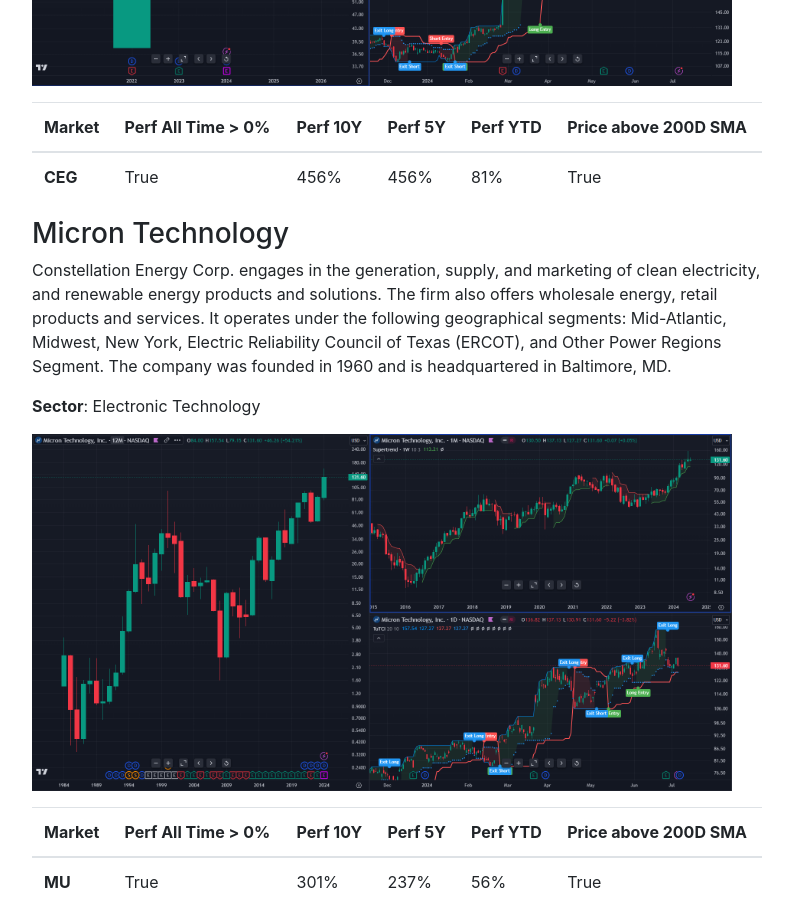
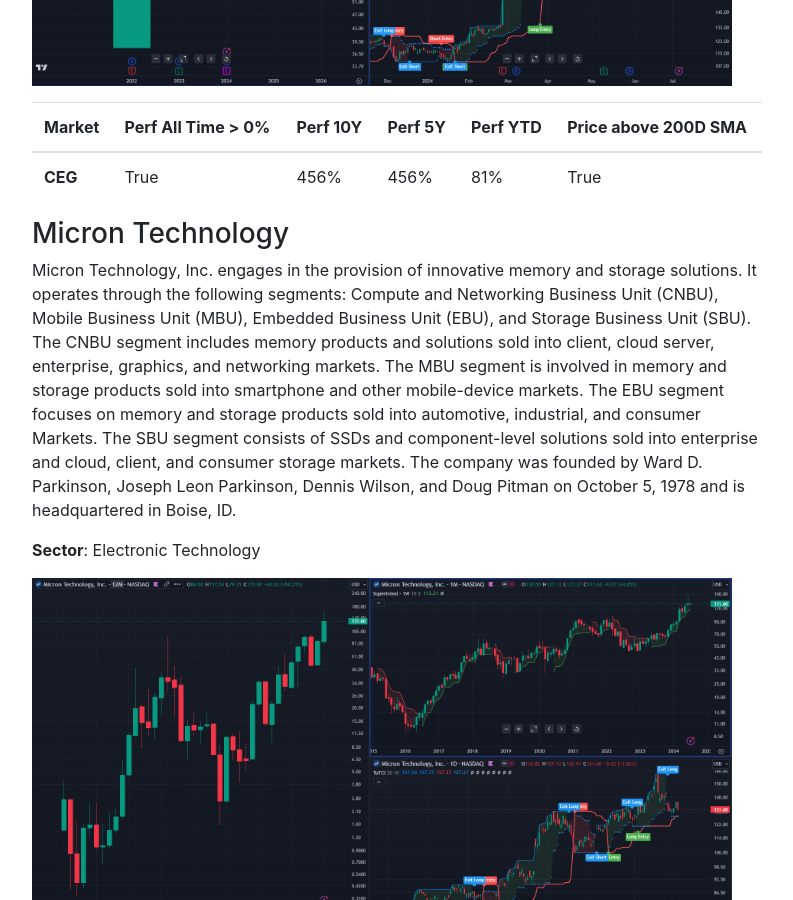
Before and after one commit to GeorgeFreelanceDeveloper/trend-follow.io, a Jekyll site: the page built from docs/_pages/markets.md, in a window 1280 px wide and 900 px high, scrolled down 8419 px. Shown: the whole window, without its empty margins (53-846 px from the left). Built offline with Jekyll 4.4.1, drawn with Linux system fonts in a browser that asks for light colours.

Commit message:
Markets page: correct information about Micron technology

```diff
--- a/docs/_pages/markets.md
+++ b/docs/_pages/markets.md
@@ -314,7 +314,7 @@
 </table>
 
 ### Micron Technology
-Constellation Energy Corp. engages in the generation, supply, and marketing of clean electricity, and renewable energy products and solutions. The firm also offers wholesale energy, retail products and services. It operates under the following geographical segments: Mid-Atlantic, Midwest, New York, Electric Reliability Council of Texas (ERCOT), and Other Power Regions Segment. The company was founded in 1960 and is headquartered in Baltimore, MD.
+Micron Technology, Inc. engages in the provision of innovative memory and storage solutions. It operates through the following segments: Compute and Networking Business Unit (CNBU), Mobile Business Unit (MBU), Embedded Business Unit (EBU), and Storage Business Unit (SBU). The CNBU segment includes memory products and solutions sold into client, cloud server, enterprise, graphics, and networking markets. The MBU segment is involved in memory and storage products sold into smartphone and other mobile-device markets. The EBU segment focuses on memory and storage products sold into automotive, industrial, and consumer Markets. The SBU segment consists of SSDs and component-level solutions sold into enterprise and cloud, client, and consumer storage markets. The company was founded by Ward D. Parkinson, Joseph Leon Parkinson, Dennis Wilson, and Doug Pitman on October 5, 1978 and is headquartered in Boise, ID.
 
 **Sector**: Electronic Technology
 
```
